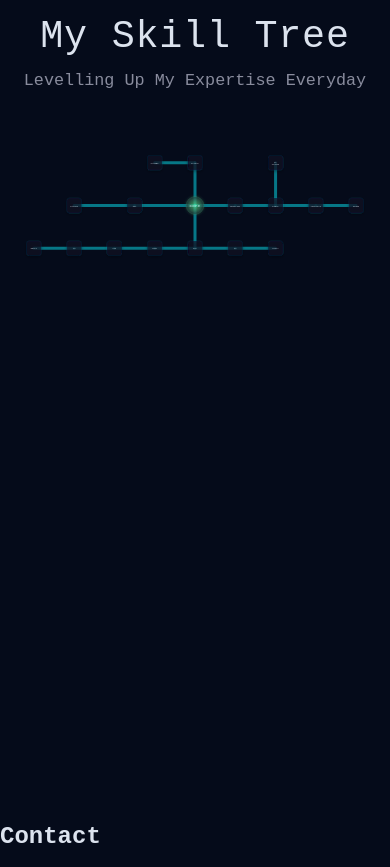
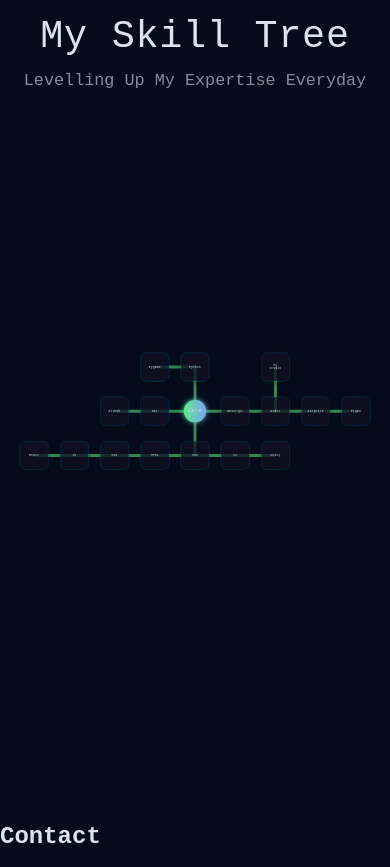
Before and after one commit to ElectroCubic/anush-bundel-portfolio, a React (Vite) app: page / in a window 390 px wide. Shown: the part 3200-4067 px from the top of the page. Built offline with nearby package versions, Linux system fonts and the light colour scheme; a web font is replaced by a local one.

Commit message:
Fixed tree spacing

```diff
--- a/src/assets/ProjectsSection/ProjectsSection.module.css
+++ b/src/assets/ProjectsSection/ProjectsSection.module.css
@@ -154,11 +154,11 @@
 
 @keyframes wobbleLoop {
   0%, 100% { --wobble-angle: 0deg; }
-  10%      { --wobble-angle: 0.55deg; }
-  20%,40%,60% { --wobble-angle: -1deg; }
-  30%,50%,70% { --wobble-angle: 1deg; }
-  80%      { --wobble-angle: -0.55deg; }
-  90%      { --wobble-angle: 0.55deg; }
+  10%      { --wobble-angle: 0.5deg; }
+  20%,40%,60% { --wobble-angle: -0.9deg; }
+  30%,50%,70% { --wobble-angle: 0.9deg; }
+  80%      { --wobble-angle: -0.5deg; }
+  90%      { --wobble-angle: 0.5deg; }
 }
 
 @keyframes wobbleVertical {
--- a/src/assets/SkillsSection/SkillsSection.jsx
+++ b/src/assets/SkillsSection/SkillsSection.jsx
@@ -26,10 +26,10 @@ const TREE = {
         {
             id: "git",
             label: "Git",
-            col: 6,
+            col: 7,
             row: 4,
             children: [
-                { id: "github", label: "GitHub", col: 3, row: 4, children: [] },
+                { id: "github", label: "GitHub", col: 5, row: 4, children: [] },
             ],
         },
         {
@@ -107,17 +107,17 @@ const TREE = {
 const COLS = 17;
 const ROWS = 6;
 
-const PITCH_X = 160;
-const PITCH_Y = 170;
+const PITCH_X = 100;
+const PITCH_Y = 110;
 
-const PAD_X = 110;
-const PAD_Y = 90;
+const PAD_X = 70;
+const PAD_Y = 60;;
 
-const NODE_W = 118;
-const NODE_H = 118;
-const NODE_R = 22;
+const NODE_W = 140;
+const NODE_H = 140;
+const NODE_R = 26;
 
-const CORE_D = 140;
+const CORE_D = 110;
 
 function flattenTree(root) {
     const nodes = [];
@@ -148,6 +148,7 @@ function flattenTree(root) {
 
 function SkillsSection() {
     const [activeId, setActiveId] = useState(null);
+    const [hoveredId, setHoveredId] = useState(null);
 
     const { nodes, edges, parentById } = useMemo(() => flattenTree(TREE), []);
 
@@ -175,7 +176,6 @@ function SkillsSection() {
             return { pathNodes: pn, pathEdges: pe };
         }
 
-        // Walk upward from active to root using parent pointers
         let cur = activeId;
         pn.add(cur);
 
@@ -224,6 +224,16 @@ function SkillsSection() {
         );
     };
 
+    const onEnter = (id) => {
+        setActiveId(id);
+        setHoveredId(id);
+    };
+
+    const onLeave = () => {
+        setActiveId(null);
+        setHoveredId(null);
+    };
+
     return (
         <section className={styles.skillsSection} id="skills">
             <div className={styles.heading}>
@@ -240,6 +250,7 @@ function SkillsSection() {
                     aria-label="Skill tree diagram"
                 >
                     <defs>
+                        {/* Wire glow */}
                         <filter id="wireGlow" x="-60%" y="-60%" width="220%" height="220%">
                             <feGaussianBlur stdDeviation="4.0" result="blur" />
                             <feMerge>
@@ -248,10 +259,12 @@ function SkillsSection() {
                             </feMerge>
                         </filter>
 
+                        {/* Node shadow */}
                         <filter id="nodeShadow" x="-50%" y="-50%" width="200%" height="200%">
                             <feDropShadow dx="0" dy="10" stdDeviation="14" floodColor="rgba(0,0,0,0.55)" />
                         </filter>
 
+                        {/* Core glow */}
                         <filter id="coreGlow" x="-70%" y="-70%" width="240%" height="240%">
                             <feGaussianBlur stdDeviation="12" result="cblur" />
                             <feMerge>
@@ -260,10 +273,19 @@ function SkillsSection() {
                             </feMerge>
                         </filter>
 
-                        <radialGradient id="coreFill" cx="50%" cy="50%" r="60%">
-                            <stop offset="0%" stopColor="rgba(94,235,138,0.38)" />
-                            <stop offset="100%" stopColor="rgba(14,11,39,0.65)" />
-                        </radialGradient>
+                        {/* Hover-only node glow */}
+                        <filter id="nodeGlow" x="-70%" y="-70%" width="240%" height="240%">
+                            <feGaussianBlur stdDeviation="6" result="nblur" />
+                            <feMerge>
+                                <feMergeNode in="nblur" />
+                                <feMergeNode in="SourceGraphic" />
+                            </feMerge>
+                        </filter>
+
+                        <linearGradient id="coreFill" cx="50%" cy="50%">
+                            <stop offset="0%" stopColor="#5EEB8A" />
+                            <stop offset="100%" stopColor="#7AA2F7" />
+                        </linearGradient>
                     </defs>
 
                     {/* WIRES */}
@@ -276,7 +298,6 @@ function SkillsSection() {
                             const onPath = isPathEdge(a, b);
                             const dim = activeId ? !onPath : false;
 
-                            // Glow ONLY for path edges
                             const glowOpacity = onPath ? 0.35 : 0;
                             const baseOpacity = dim ? 0.10 : onPath ? 0.85 : 0.55;
 
@@ -291,7 +312,7 @@ function SkillsSection() {
                                             vectorEffect="non-scaling-stroke"
                                             filter="url(#wireGlow)"
                                             style={{
-                                                stroke: "rgba(9, 230, 246, 0.95)",
+                                                stroke: "#5EEB8A",
                                                 strokeWidth: 7,
                                                 strokeLinecap: "round",
                                                 opacity: glowOpacity,
@@ -306,7 +327,7 @@ function SkillsSection() {
                                         y2={p2.y}
                                         vectorEffect="non-scaling-stroke"
                                         style={{
-                                            stroke: "rgba(9, 230, 246, 0.90)",
+                                            stroke: "#5EEB8A",
                                             strokeWidth: 3.0,
                                             strokeLinecap: "round",
                                             opacity: baseOpacity,
@@ -324,19 +345,20 @@ function SkillsSection() {
                             if (!c) return null;
 
                             const dim = isDimNode(n.id);
+                            const isHovered = hoveredId === n.id;
 
                             const handlers = {
-                                onMouseEnter: () => setActiveId(n.id),
-                                onMouseLeave: () => setActiveId(null),
-                                onFocus: () => setActiveId(n.id),
-                                onBlur: () => setActiveId(null),
+                                onMouseEnter: () => onEnter(n.id),
+                                onMouseLeave: onLeave,
+                                onFocus: () => onEnter(n.id),
+                                onBlur: onLeave,
                             };
 
                             if (n.type === "core") {
                                 return (
                                     <g
                                         key={n.id}
-                                        className={`${styles.node} ${styles.coreNode} ${dim ? styles.dim : ""}`}
+                                        className={`${styles.node} ${styles.coreNode} ${dim ? styles.dim : ""} ${isHovered ? styles.hovered : ""}`}
                                         tabIndex={0}
                                         role="button"
                                         aria-label={n.label}
@@ -348,7 +370,7 @@ function SkillsSection() {
                                             r={CORE_D / 2}
                                             fill="url(#coreFill)"
                                             className={styles.coreCircle}
-                                            filter="url(#coreGlow)"
+                                            filter={isHovered ? "url(#nodeGlow)" : "url(#coreGlow)"}
                                         />
                                         {renderLabel(n.label, c.x, c.y)}
                                     </g>
@@ -358,7 +380,7 @@ function SkillsSection() {
                             return (
                                 <g
                                     key={n.id}
-                                    className={`${styles.node} ${dim ? styles.dim : ""}`}
+                                    className={`${styles.node} ${dim ? styles.dim : ""} ${isHovered ? styles.hovered : ""}`}
                                     tabIndex={0}
                                     role="button"
                                     aria-label={n.label}
@@ -372,7 +394,7 @@ function SkillsSection() {
                                         rx={NODE_R}
                                         ry={NODE_R}
                                         className={styles.nodeRect}
-                                        filter="url(#nodeShadow)"
+                                        filter={isHovered ? "url(#nodeGlow)" : "url(#nodeShadow)"}
                                     />
                                     {renderLabel(n.label, c.x, c.y)}
                                 </g>
--- a/src/assets/SkillsSection/SkillsSection.module.css
+++ b/src/assets/SkillsSection/SkillsSection.module.css
@@ -23,16 +23,17 @@
 }
 
 .stage {
-    width: min(1400px, 100%);
+    width: min(1600px, 100%);
     margin: 0 auto;
 }
 
 .treeSvg {
     width: 100%;
-    height: auto;
+    height: min(78vh, 820px);    /* BIG like your mock */
     display: block;
     overflow: visible;
 }
+
 
 /* Node visuals */
 .nodeRect {
@@ -76,6 +77,17 @@
     stroke: rgba(94, 235, 138, 0.80);
 }
 
+/* Only hovered node gets extra stroke + brightness */
+.hovered .nodeRect {
+    stroke: var(--accent-color1);
+    stroke-width: 2.2;
+}
+
+.hovered .coreCircle {
+    stroke: var(--accent-color2);
+    stroke-width: 2.8;
+}
+
 /* Dim state (SVG-safe) */
 .dim {
     opacity: 0.42;
@@ -84,5 +96,17 @@
 
 /* Core label slightly bigger */
 .coreNode .nodeLabel {
-    font-size: 32px;
+    font-size: 26px;
 }
+
+@media (max-width: 900px) {
+    .treeSvg {
+        height: min(72vh, 680px);
+    }
+}
+
+@media (max-width: 600px) {
+    .treeSvg {
+        height: min(64vh, 560px);
+    }
+}
```
